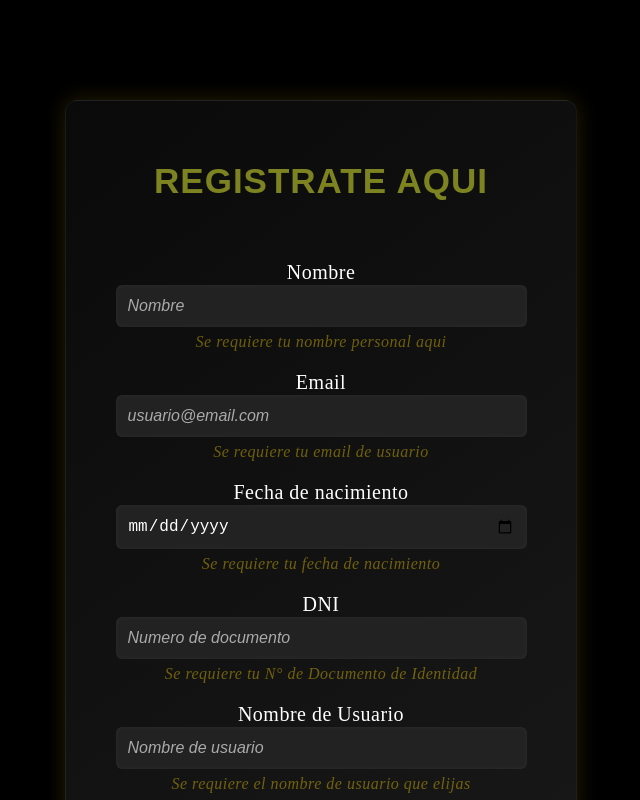
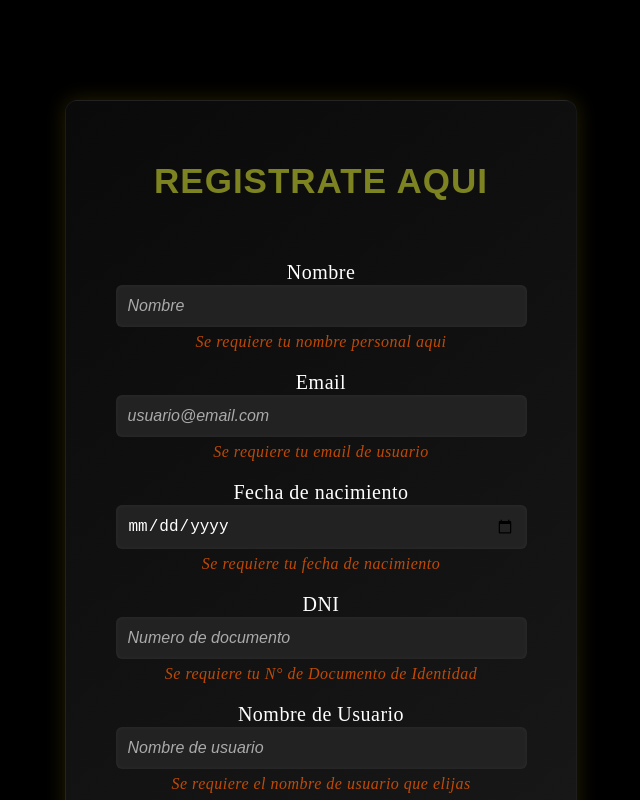
Before and after one commit to CarolinaAriza-mind/AppTurnos, a React (Vite) app in the folder front/vite-project-pm3/: page /Registro in a window 1280 px wide. Shown: the top 800 px of the page, without its empty margins (319-959 px from the left). Built offline with nearby package versions, Linux system fonts and the light colour scheme; a web font is replaced by a local one.

Commit message:
Produccion

```diff
--- a/front/vite-project-pm3/src/views/Login/Login.module.css
+++ b/front/vite-project-pm3/src/views/Login/Login.module.css
@@ -60,7 +60,7 @@ input::placeholder {
 }
 
 .errorMessage {
-  color: #ffd70066;
+  color: #ff5e00bb;
   font-size: 16px;
   margin-top: 6px;
   font-style: italic;
--- a/front/vite-project-pm3/src/views/Register/Register.module.css
+++ b/front/vite-project-pm3/src/views/Register/Register.module.css
@@ -60,7 +60,7 @@ input::placeholder {
 }
 
 .errorMessage {
-  color: #ffd70066;
+  color: #ff5e00bb;
   font-size: 16px;
   margin-top: 6px;
   font-style: italic;
```
Also changed, not shown: 24 other files (tests, documents, lock files or other folders).
